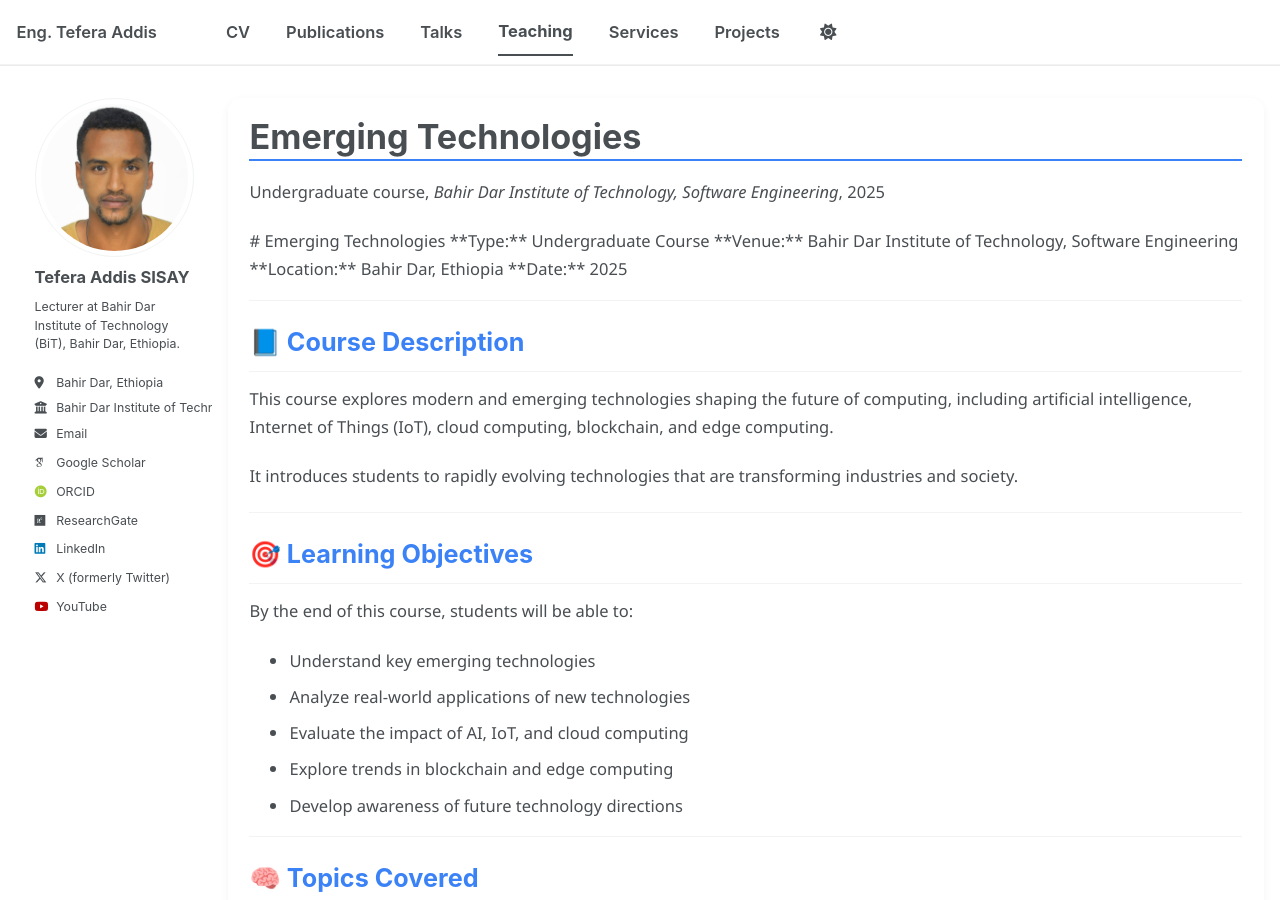
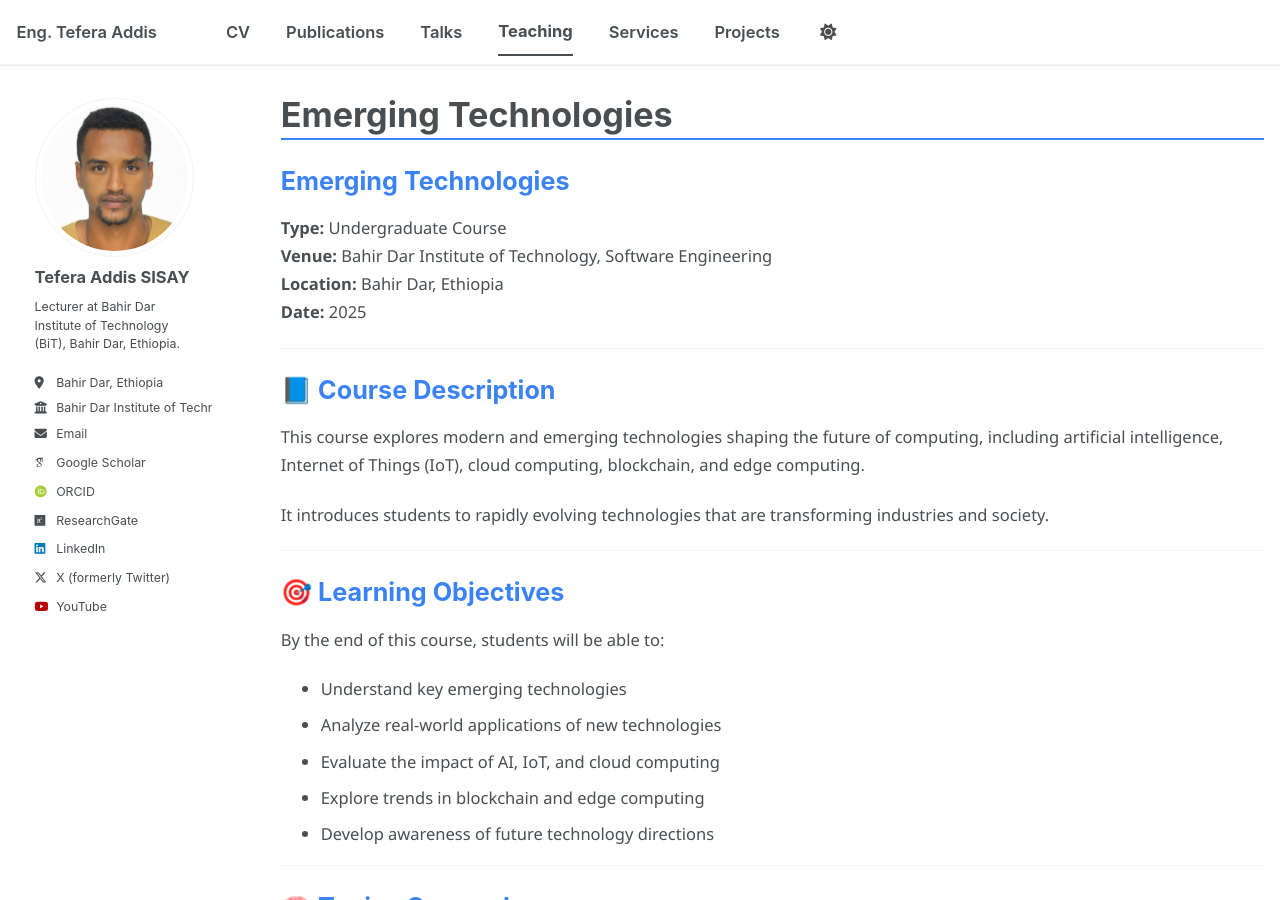
Before and after one commit to tefera-addis-sisay/tefera-addis-sisay.github.io, a Jekyll site: the page built from _teaching/emerging-technologies.md, in a window 1280 px wide and 900 px high. Built offline with Jekyll 4.4.1, drawn with Linux system fonts in a browser that asks for light colours; some web fonts are replaced; a script bundle is joined from its source files by our own code; library files that are not in the unit come from our copies; some of the changed lines change nothing that is shown.

Commit message:
Update emerging-technologies.md

```diff
--- a/_teaching/emerging-technologies.md
+++ b/_teaching/emerging-technologies.md
@@ -6,20 +6,16 @@
 venue: "Bahir Dar Institute of Technology, Software Engineering"
 date: 2025-09-01
 location: "Bahir Dar, Ethiopia"
-layout: single
+layout: archive
 author_profile: true
 ---
 
-<div class="course-header">
-
-# Emerging Technologies
+## Emerging Technologies
 
 **Type:** Undergraduate Course
 **Venue:** Bahir Dar Institute of Technology, Software Engineering
 **Location:** Bahir Dar, Ethiopia
 **Date:** 2025
-
-</div>
 
 ---
 
```
